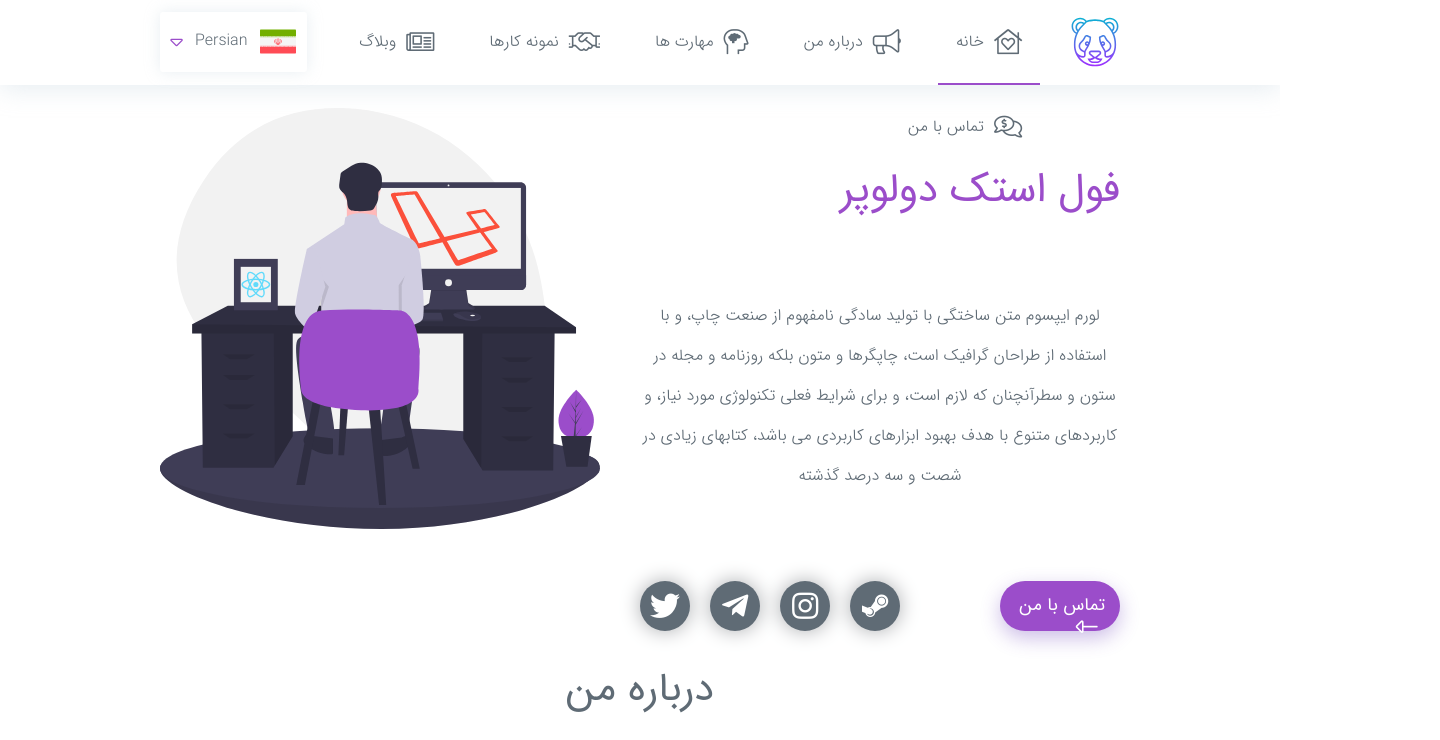
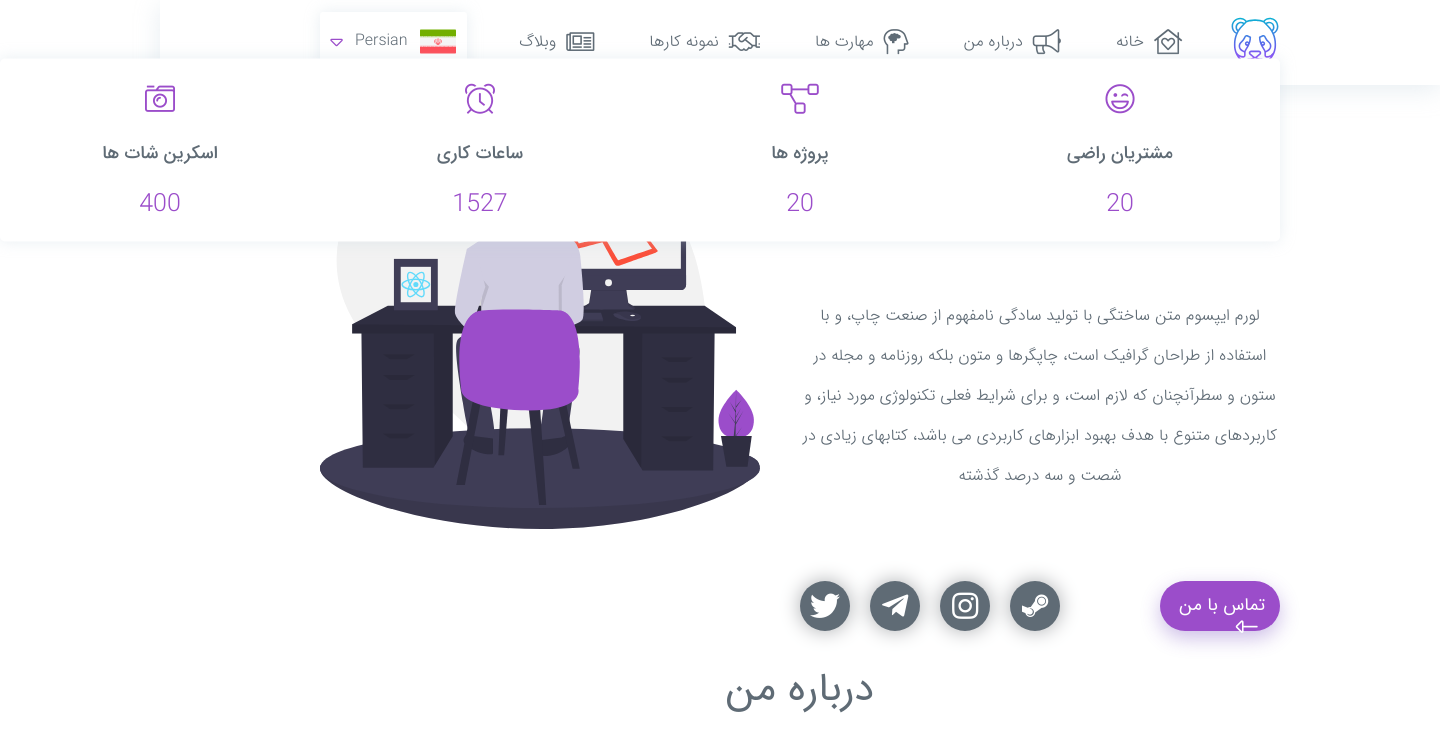
Before and after one commit to nerdpanda-ir/NerdPanda.Me, a React (Create React App) app: page / in a window 1280 px wide. Shown: the top 740 px of the page, 1440 px wide, since content can reach past the window. Built offline with nearby package versions, Linux system fonts and the light colour scheme.

Commit message:
[file]{CountInfo.js}-> add css classList

```diff
--- a/src/components/Page/index/Footer/CountInfo/CountInfo.js
+++ b/src/components/Page/index/Footer/CountInfo/CountInfo.js
@@ -14,7 +14,7 @@ export default class CountInfo extends React.Component
         let result =
             (
                 <React.Fragment>
-                    <ul className='sh2 bg-white br5 boxSBB' id='countInfo'>
+                    <ul className='sh2 bg-white br5 boxSBB posAb col-12 t0' id='countInfo'>
                         <GlobalContextProvider value={{icon : 'fal fa-laugh-wink' , title : 'مشتریان راضی', number : '20'}}>
                             <CountCell />
                         </GlobalContextProvider>
```
